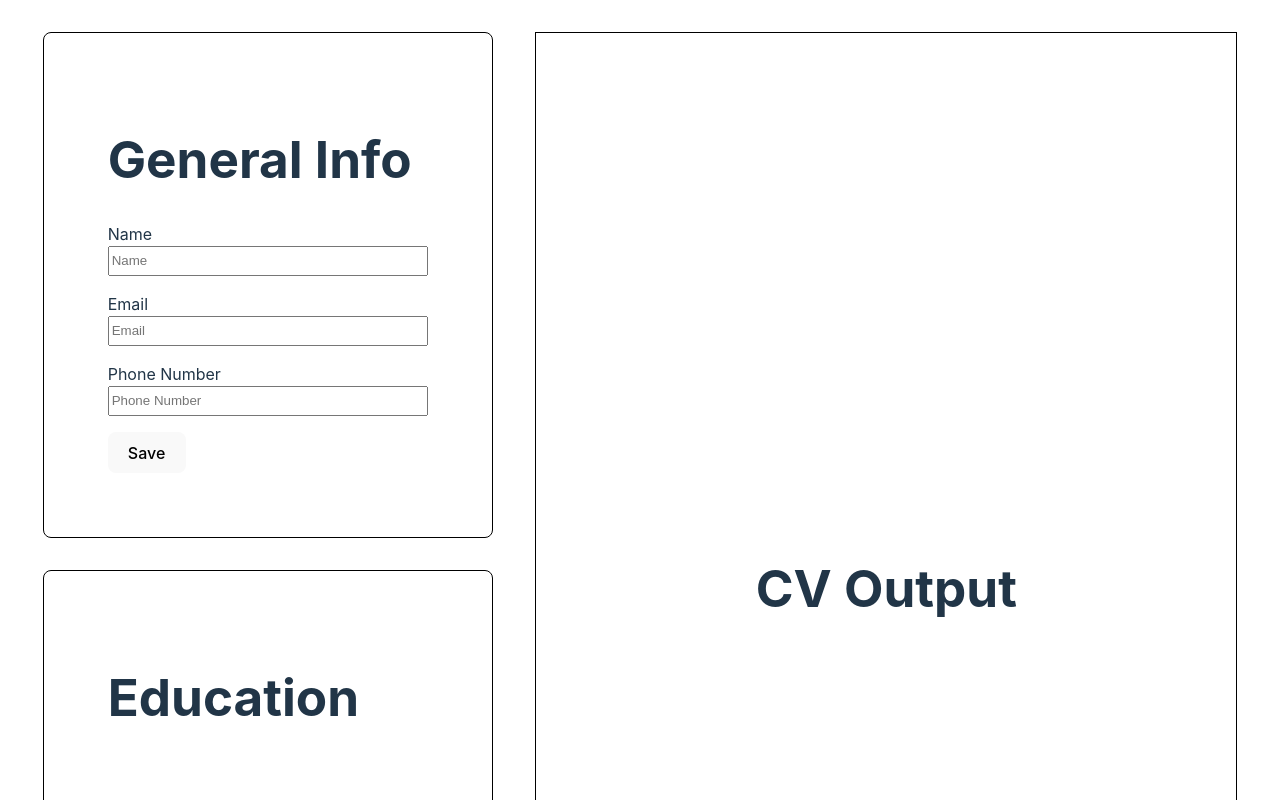
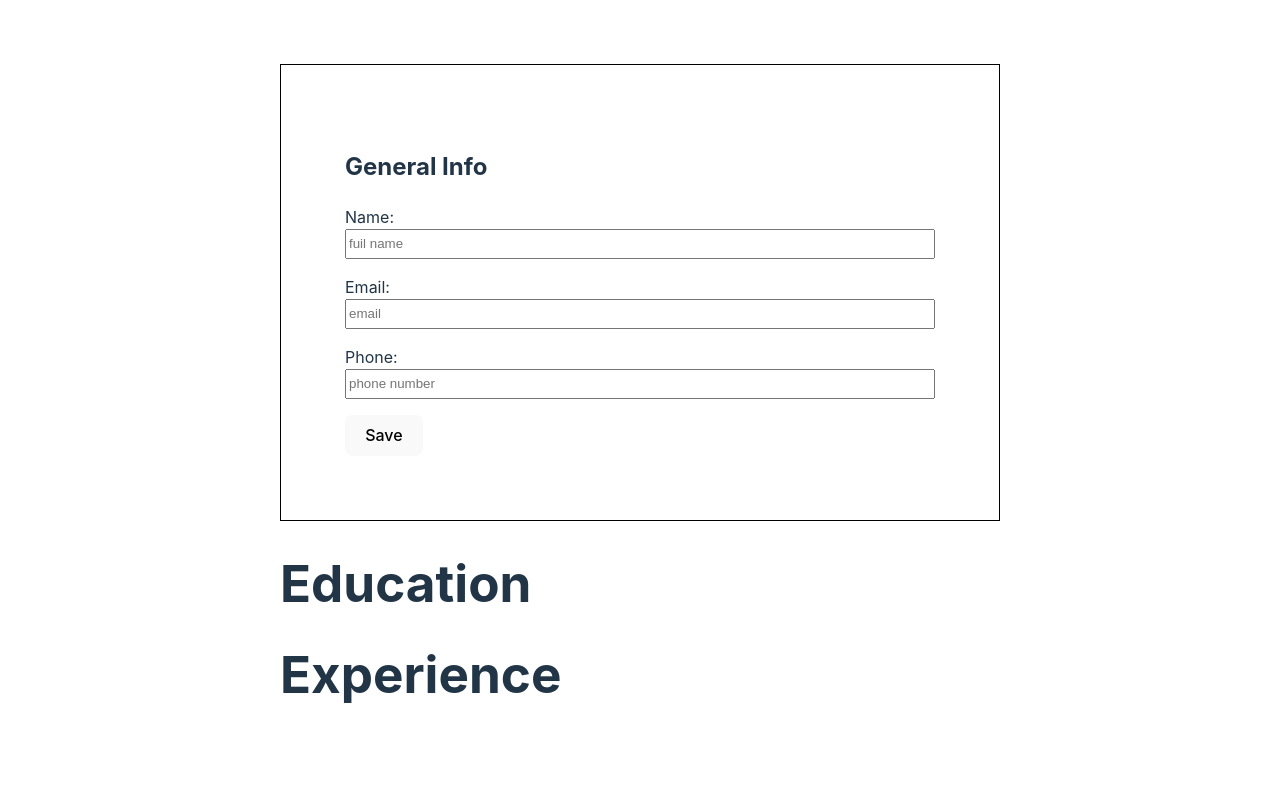
Before and after one commit to z4le3c/cv-app, a React (Vite) app: page / in a window 1280 px wide. Shown: the top 800 px of the page. Built offline with nearby package versions, Linux system fonts and the light colour scheme.

Commit message:
fix  general info section

```diff
--- a/src/App.css
+++ b/src/App.css
@@ -3,33 +3,20 @@
 
   padding: 2rem;
   display: flex;
-  justify-content: space-evenly;
-  align-items: stretch;
-  gap: 32px;
-}
-
-.edit-container {
-  min-width: 300px;
-  width: 450px;
-}
-
-.cv-output {
-  min-width: 300px;
-  width: 700px;
-  border: 1px solid black;
-  text-align: center;
-
-  display: flex;
-  align-items: center;
   justify-content: center;
 }
 
-.edit-card {
+.cv-container {
+  min-width: 300px;
+  width: 720px;
+}
+
+.section {
   box-sizing: border-box;
-  border-radius: 8px;
   border: 1px solid black;
   padding: 64px;
-  margin-bottom: 32px;
+  margin-bottom: 16px;
+  cursor: pointer;
 }
 
 .input-container {
--- a/src/App.jsx
+++ b/src/App.jsx
@@ -2,19 +2,38 @@ import { useState } from "react"
 import GeneralInfoSection from "./components/GeneralInfoSection"
 import EducationInfoSection from "./components/EducationInfoSection"
 import ExperienceInfoSection from "./components/ExperienceInfoSection"
-import CVOutput from "./components/CVOutput"
 
 import "./App.css"
 
 function App() {
+  const [generalInfo, setGeneralInfo] = useState({
+    name: "",
+    email: "",
+    phone: "",
+  })
+
+  const [educationalInfo, setEducationalInfo] = useState([
+    {school:'School1', id:1},
+    {school:'School2', id:2},
+  ])
+  const [practicalInfo, setPracticalInfo] = useState([])
+
   return (
     <>
-      <div className="edit-container">
-        <GeneralInfoSection ></GeneralInfoSection >
-        <EducationInfoSection></EducationInfoSection>
-        <ExperienceInfoSection></ExperienceInfoSection>
+      <div className="cv-container">
+        <GeneralInfoSection
+          generalInfo={generalInfo}
+          setGeneralInfo={setGeneralInfo}
+        ></GeneralInfoSection>
+        <EducationInfoSection
+          educationalInfo={educationalInfo}
+          setEducationalInfo={setEducationalInfo}
+        ></EducationInfoSection>
+        <ExperienceInfoSection
+          practicalInfo={practicalInfo}
+          setPracticalInfo={setPracticalInfo}
+        ></ExperienceInfoSection>
       </div>
-      <CVOutput></CVOutput>
     </>
   )
 }
--- a/src/components/GeneralInfoSection.jsx
+++ b/src/components/GeneralInfoSection.jsx
@@ -1,74 +1,73 @@
 import React, { useState } from "react"
 
-function Input({ id, labelText, disabled, onChange, value }) {
-  return (
-    <div className="input-container">
-      <label htmlFor={id} className="input-label">
-        {labelText}
-      </label>
-      <input
-        id={id}
-        type="text"
-        value={value}
-        onChange={onChange}
-        disabled={disabled}
-        placeholder={labelText}
-      />
-    </div>
-  )
-}
-
-function GeneralInfoSection() {
-  const [name, setName] = useState("")
-  const [email, setEmail] = useState("")
-  const [phone, setPhone] = useState("")
-  const [isEditing, setIsEditing] = useState(true)
+function GeneralInfoSection({generalInfo, setGeneralInfo}) {
+  const [editing, setEditing] = useState(true)
 
   const handleEdit = () => {
-    setIsEditing(true)
+    setEditing(true)
   }
 
-  const handleSave = (e) => {
-    e.preventDefault()
-    // Handle form submission logic here
-    console.log("Submitted:", { name, email, phone })
-    setIsEditing(false)
+  const handleSave = () => {
+    setEditing(false)
   }
 
+  const handleChange = (e) => {
+    const { name, value } = e.target;
+    setGeneralInfo({
+      ...generalInfo,
+      [name]: value,
+    });
+  };
+
   return (
-    <div className="general-info edit-card">
-      <h1>General Info</h1>
-      <Input
-        id="name"
-        labelText="Name"
-        disabled={!isEditing}
-        onChange={(e) => setName(e.target.value)}
-        value={name}
-      ></Input>
-      <Input
-        id="email"
-        labelText="Email"
-        disabled={!isEditing}
-        onChange={(e) => setEmail(e.target.value)}
-        value={email}
-      ></Input>
-      <Input
-        id="phone"
-        labelText="Phone Number"
-        disabled={!isEditing}
-        onChange={(e) => setPhone(e.target.value)}
-        value={phone}
-      ></Input>
-
-      {isEditing ? (
-        <button type="button" onClick={handleSave}>
-          Save
-        </button>
-      ) : (
-        <button type="button" onClick={handleEdit}>
-          Edit
-        </button>
-      )}
+    <div className="general-info section" onClick={!editing ? handleEdit : undefined}>
+      <h2>General Info</h2>
+      {
+        editing ? (
+          <>
+            <div className="input-container">
+              <label htmlFor="name" className="input-label">Name:</label>
+              <input
+                type="text"
+                id="name"
+                name="name"
+                value={generalInfo.name}
+                onChange={handleChange}
+                placeholder="fuil name"
+              />
+            </div>
+            <div className="input-container">
+              <label htmlFor="email" className="input-label">Email:</label>
+              <input
+                type="text"
+                id="email"
+                name="email"
+                value={generalInfo.email}
+                onChange={handleChange}
+                placeholder="email"
+              />
+            </div>
+            <div className="input-container">
+              <label htmlFor="phone" className="input-label">Phone:</label>
+              <input
+                type="text"
+                id="phone"
+                name="phone"
+                value={generalInfo.phone}
+                onChange={handleChange}
+                placeholder="phone number"
+              />
+            </div>
+            <button onClick={handleSave}>Save</button>
+          </>
+        ) : (
+          <div>
+            <p>Name: {generalInfo.name}</p>
+            <p>Email: {generalInfo.email}</p>
+            <p>Phone: {generalInfo.phone}</p>
+          </div>
+        )
+      }
     </div>
   )
 }
```
